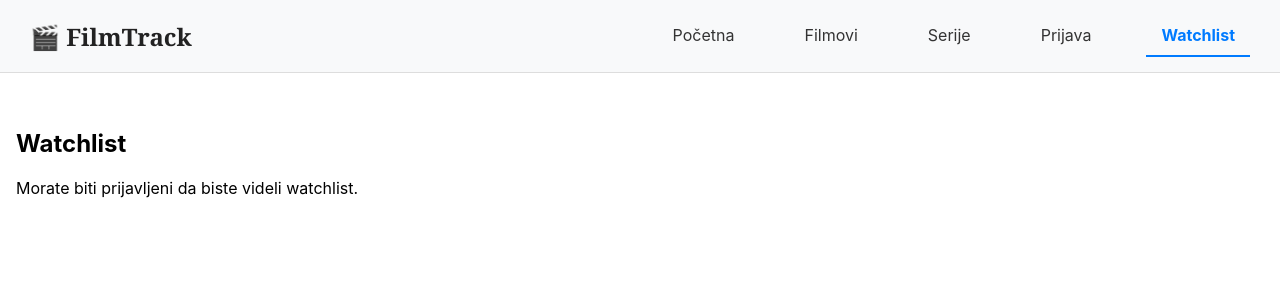
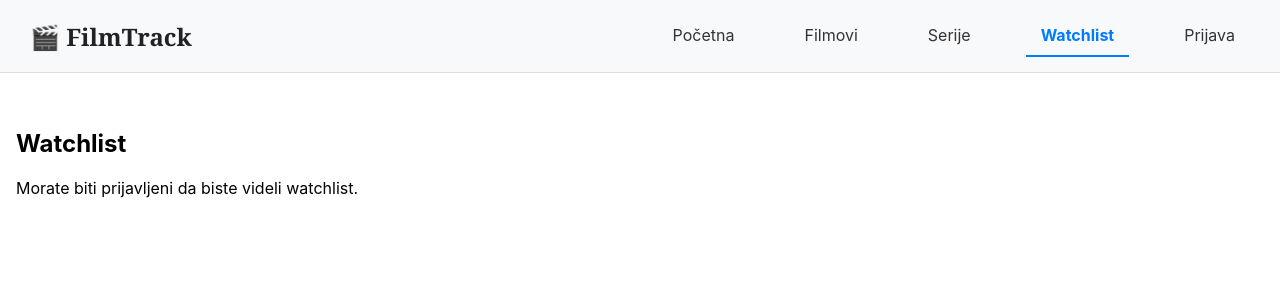
Before and after one commit to elab-development/klijentske-veb-tehnologije-2024-2023-0341-apk-za-filmove-i-serije, a React (Create React App) app: page /watchlist in a window 1280 px wide. Shown: the top 300 px of the page. Built offline with nearby package versions, Linux system fonts and the light colour scheme.

Commit message:
u navigacionom baru prikaz prijavljenog korisnika i dugme za odjavu

```diff
--- a/src/components/Navbar.tsx
+++ b/src/components/Navbar.tsx
@@ -1,8 +1,11 @@
 import React from 'react';
-import { NavLink, useNavigate } from 'react-router-dom';
+import { NavLink } from 'react-router-dom';
+import { useAuth } from '../context/AuthContext';
 
 const Navbar = () => {
-  const linkStyle = {
+  const { user, logout } = useAuth();
+
+  const linkStyle: React.CSSProperties = {
     padding: '10px 15px',
     textDecoration: 'none',
     color: '#333',
@@ -10,7 +13,7 @@ const Navbar = () => {
     fontSize: '16px',
   };
 
-  const activeStyle = {
+  const activeStyle: React.CSSProperties = {
     ...linkStyle,
     borderBottom: '2px solid #007bff',
     fontWeight: 'bold',
@@ -18,7 +21,8 @@ const Navbar = () => {
   };
 
   return (
-    <nav style={{
+    <nav
+      style={{
         display: 'flex',
         alignItems: 'center',
         justifyContent: 'space-between',
@@ -26,35 +30,56 @@ const Navbar = () => {
         borderBottom: '1px solid #ddd',
         marginBottom: '20px',
         backgroundColor: '#f8f9fa',
-    }}>
-
-      <NavLink to="/" style={{
+      }}
+    >
+      <NavLink
+        to="/"
+        style={{
           textDecoration: 'none',
           fontSize: '24px',
           fontWeight: 'bold',
           color: '#222',
           fontFamily: 'Georgia, serif',
-      }}>
+        }}
+      >
         🎬 FilmTrack
       </NavLink>
 
-
-      <div style={{ display: 'flex', gap: '40px' }}>
-        <NavLink to="/" style={({ isActive }) => isActive ? activeStyle : linkStyle}>
+      <div style={{ display: 'flex', gap: '40px', alignItems: 'center' }}>
+        <NavLink to="/" style={({ isActive }) => (isActive ? activeStyle : linkStyle)}>
           Početna
         </NavLink>
-        <NavLink to="/movies" style={({ isActive }) => isActive ? activeStyle : linkStyle}>
+        <NavLink to="/movies" style={({ isActive }) => (isActive ? activeStyle : linkStyle)}>
           Filmovi
         </NavLink>
-        <NavLink to="/series" style={({ isActive }) => isActive ? activeStyle : linkStyle}>
+        <NavLink to="/series" style={({ isActive }) => (isActive ? activeStyle : linkStyle)}>
           Serije
         </NavLink>
-        <NavLink to="/login" style={({ isActive }) => isActive ? activeStyle : linkStyle}>
+        <NavLink to="/watchlist" style={({ isActive }) => (isActive ? activeStyle : linkStyle)}>
+          Watchlist
+        </NavLink>
+
+        {user ? (
+          <div style={{ display: 'flex', gap: 12, alignItems: 'center', marginLeft: 8 }}>
+            <span style={{ opacity: 0.9 }}>👤 {user}</span>
+            <button
+              onClick={logout}
+              style={{
+                padding: '8px 12px',
+                border: '1px solid #ccc',
+                borderRadius: 6,
+                background: '#fff',
+                cursor: 'pointer',
+              }}
+            >
+              Odjava
+            </button>
+          </div>
+        ) : (
+          <NavLink to="/login" style={({ isActive }) => (isActive ? activeStyle : linkStyle)}>
             Prijava
           </NavLink>
-<NavLink to="/watchlist" style={({ isActive }) => isActive ? activeStyle : linkStyle}>
-          Watchlist
-        </NavLink>
+        )}
       </div>
     </nav>
   );
```
Lines whose indentation alone changed are shown as unchanged.
